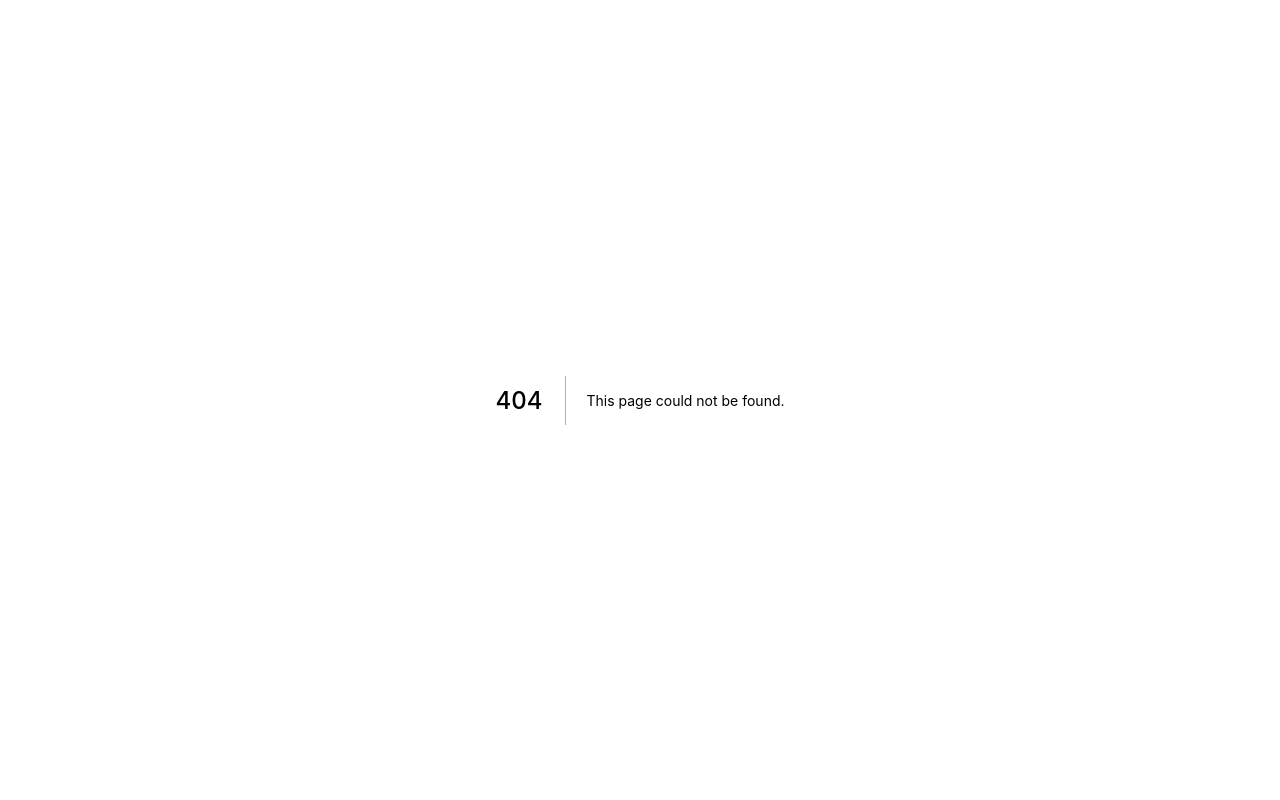
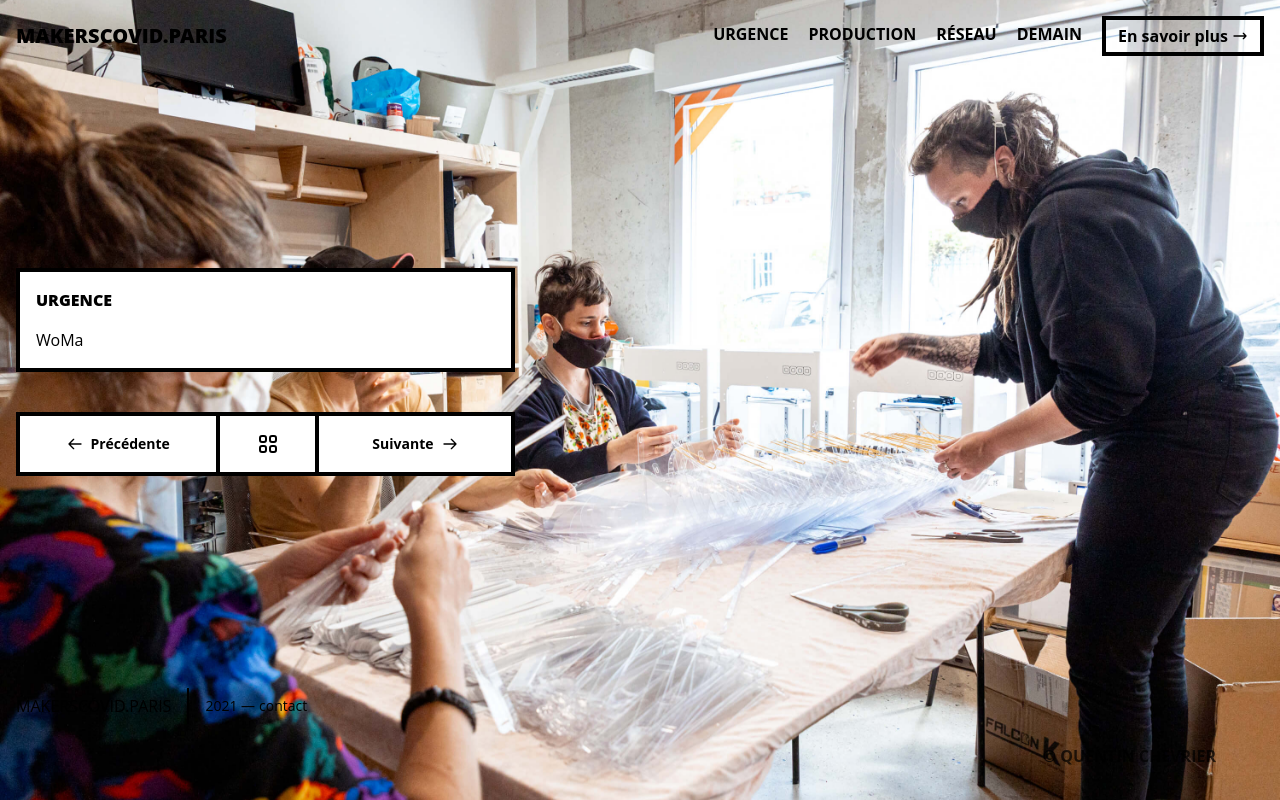
Before and after one commit to essenlive/web-makersxcovid_expo, a Next.js app: page /themes/urgency/2 in a window 1280 px wide. Before the commit this address had no page. Built offline with nearby package versions, Linux system fonts and the light colour scheme.

Commit message:
🎨Added pages2 of urgency

```diff
--- a/components/Caption.js
+++ b/components/Caption.js
@@ -11,7 +11,7 @@ const Caption = (props) => {
           {props.description}
         </p>
       </div>
-      <div className="flex flex-row bg-white text-sm border-4 border-black mt-4">
+      <div className="flex flex-row bg-white text-sm border-4 border-black mt-10">
         <Link href={props.prevUrl}>
           <div className="p-4 font-bold w-2/5 inline-flex cursor-pointer items-center justify-center">
             <svg
--- /dev/null
+++ b/pages/themes/urgency/2.js
@@ -0,0 +1,26 @@
+import Layout from "@components/Layout";
+import Section from "@components/Section";
+import Photo from "@components/Photo";
+import Caption from "@components/Caption";
+
+const U2 = (props) => {
+  return (
+    <Layout title="Urgence">
+      <Photo
+        src="/photos/urgency/woma-1-quentin_chevrier.jpg"
+        alt="WoMa - Crédit Photo : Quentin Chevrier"
+        name="Quentin Chevrier"
+      />
+      <Section>
+        <Caption
+          theme="Urgence"
+          description="WoMa"
+          prevUrl="/themes/urgency/1"
+          nextUrl="/themes/urgency/3"
+        />
+      </Section>
+    </Layout>
+  );
+};
+
+export default U2;
```
